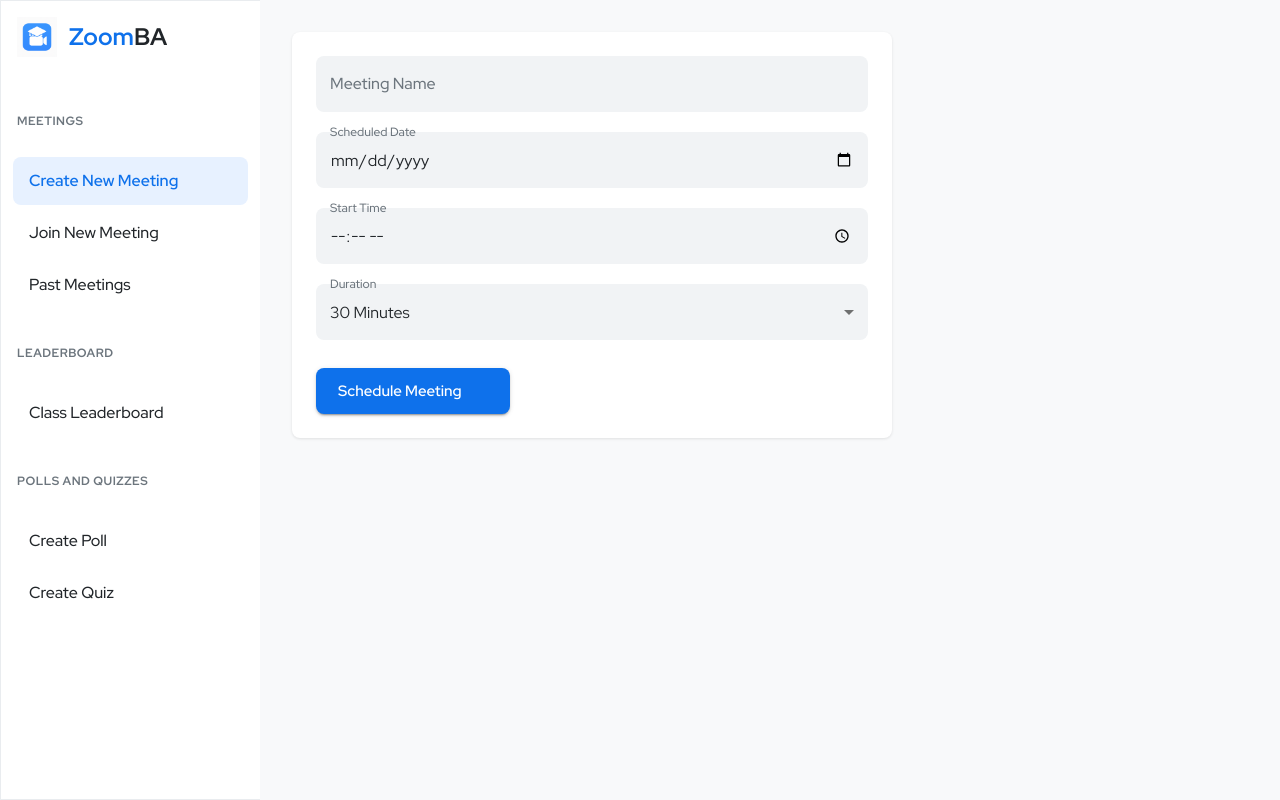
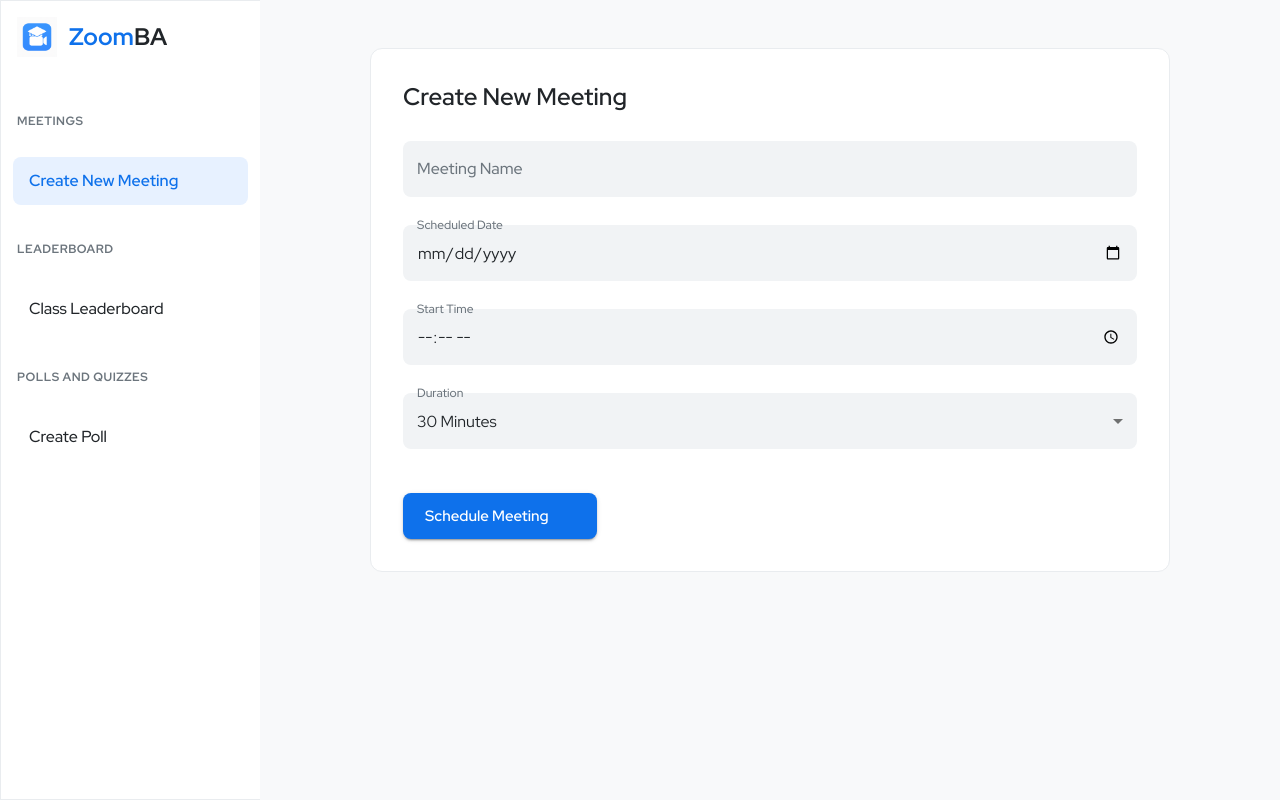
Before and after one commit to himudigonda/ZoomBA-FrontEnd, a React (Vite) app: page /create-meeting in a window 1280 px wide. Built offline with nearby package versions, Linux system fonts and the light colour scheme; some icons are missing.

Commit message:
feat: refine layout and navigation structure; enhance CreateMeeting and CreatePoll screens with improved styling and functionality

```diff
--- a/src/App.jsx
+++ b/src/App.jsx
@@ -5,12 +5,14 @@ import CreateMeeting from './screens/CreateMeeting';
 import Leaderboard from './screens/Leaderboard';
 import CreatePoll from './screens/CreatePoll';
 import { Box, Typography } from '@mui/material';
-import AddCircleOutlineIcon from '@mui/icons-material/AddCircleOutline'; // Import icon
+import AddCircleOutlineIcon from '@mui/icons-material/AddCircleOutline';
 
-// Placeholder components for routes not yet built
-const Placeholder = ({ title }) => <Typography variant="h4">{title} Coming Soon</Typography>;
+// Placeholder components (if used - can be removed if not needed elsewhere)
+// const Placeholder = ({ title }) => <Typography variant="h4">{title} Coming Soon</Typography>;
+
+// Base Screen (Welcome screen)
 const BaseScreen = () => (
-  <Box sx={{ display: 'flex', flexDirection: 'column', alignItems: 'center', justifyContent: 'center', height: '70vh' }}>
+  <Box sx={{ display: 'flex', flexDirection: 'column', alignItems: 'center', justifyContent: 'center', flexGrow: 1 /* Allow BaseScreen to fill space */ }}>
     <AddCircleOutlineIcon sx={{ fontSize: 80, color: 'grey.400', mb: 2 }} />
     <Typography variant="h6" sx={{ color: 'text.secondary' }}>
       Create / Join Meeting to Get Started
@@ -20,17 +22,15 @@ const BaseScreen = () => (
 
 function App() {
   return (
-    // Assuming Auth routes are handled elsewhere or not needed for this MVP UI part
     <Layout>
       <Routes>
-        <Route path="/" element={<BaseScreen />} /> {/* Base screen */}
+        <Route path="/" element={<BaseScreen />} />
         <Route path="/create-meeting" element={<CreateMeeting />} />
-        <Route path="/join-meeting" element={<Placeholder title="Join Meeting" />} />
-        <Route path="/past-meetings" element={<Placeholder title="Past Meetings" />} />
+        {/* Removed '/join-meeting' route */}
+        {/* Removed '/past-meetings' route */}
         <Route path="/leaderboard" element={<Leaderboard />} />
         <Route path="/create-poll" element={<CreatePoll />} />
-        <Route path="/create-quiz" element={<Placeholder title="Create Quiz" />} />
-        {/* Add other routes as needed */}
+        {/* Removed '/create-quiz' route */}
       </Routes>
     </Layout>
   );
--- a/src/components/Layout.jsx
+++ b/src/components/Layout.jsx
@@ -1,19 +1,19 @@
 // src/components/Layout.jsx
 import React from 'react';
-import { NavLink, useLocation } from 'react-router-dom'; // Use NavLink for active styling
-import { Drawer, List, ListItemButton, ListItemText, Box, ListSubheader, Divider } from '@mui/material';
+import { NavLink, useLocation } from 'react-router-dom';
+import { Drawer, List, ListItemButton, ListItemText, Box, ListSubheader } from '@mui/material';
 import Logo from './Logo'; // Import the Logo component
 
-const drawerWidth = 260; // Keep drawer width
+const drawerWidth = 260;
 
-// Define navigation structure (no changes here)
+// Define UPDATED navigation structure
 const navSections = [
     {
         title: 'Meetings',
         items: [
             { text: 'Create New Meeting', path: '/create-meeting' },
-            { text: 'Join New Meeting', path: '/join-meeting' },
-            { text: 'Past Meetings', path: '/past-meetings' },
+            // Removed 'Join New Meeting'
+            // Removed 'Past Meetings'
         ]
     },
     {
@@ -26,16 +26,16 @@ const navSections = [
         title: 'Polls and Quizzes',
         items: [
             { text: 'Create Poll', path: '/create-poll' },
-            { text: 'Create Quiz', path: '/create-quiz' },
+            // Removed 'Create Quiz'
         ]
     }
 ];
 
 export default function Layout({ children }) {
-    const location = useLocation(); // Get current path
+    const location = useLocation();
 
     return (
-        <Box sx={{ display: 'flex' }}>
+        <Box sx={{ display: 'flex', minHeight: '100vh' /* Ensure layout takes full viewport height */ }}>
             <Drawer
                 variant="permanent"
                 anchor="left"
@@ -45,14 +45,16 @@ export default function Layout({ children }) {
                     '& .MuiDrawer-paper': {
                         width: drawerWidth,
                         boxSizing: 'border-box',
-                        borderRight: 'none', // Ensure no border from drawer itself
-                        backgroundColor: 'background.paper' // Use theme background
+                        borderRight: 'none',
+                        backgroundColor: 'background.paper'
                     },
                 }}
             >
                 <Logo />
                 <List sx={{ pt: 0 }}>
                     {navSections.map((section) => (
+                        // Only render section if it has items after filtering
+                        section.items.length > 0 && (
                             <React.Fragment key={section.title}>
                                 <ListSubheader sx={{ bgcolor: 'transparent', fontWeight: 'bold', color: 'text.secondary', pt: 2, pb: 1, textTransform: 'uppercase', fontSize: '0.75rem', letterSpacing: '0.5px' }}>
                                     {section.title}
@@ -64,32 +66,35 @@ export default function Layout({ children }) {
                                         to={item.path}
                                         selected={location.pathname === item.path}
                                     >
-                                    {/* Use primaryTypographyProps from theme */}
                                         <ListItemText primary={item.text} />
                                     </ListItemButton>
                                 ))}
                             </React.Fragment>
+                        )
                     ))}
                 </List>
             </Drawer>
 
-            {/* Main Content Area - Updated for centering and max-width */}
+            {/* Main Content Area - Still centered with max-width but allows vertical growth */}
             <Box
                 component="main"
                 sx={{
                     flexGrow: 1,
-                    bgcolor: 'background.default', // Use theme default background
-                    p: 4, // Keep padding or adjust (e.g., p: { xs: 2, sm: 3, md: 4 })
-                    minHeight: '100vh',
-                    display: 'flex', // Use flex to help center content potentially
-                    flexDirection: 'column', // Stack content vertically
-                    alignItems: 'center', // Center content horizontally
+                    bgcolor: 'background.default',
+                    p: { xs: 2, sm: 3, md: 4 }, // Responsive padding
+                    display: 'flex',
+                    flexDirection: 'column', // Stack children vertically
+                    alignItems: 'center', // Center children horizontally
+                    overflowY: 'auto', // Allow scrolling on the main content area if needed
                 }}
             >
-                {/* Add a wrapper Box to control the content's max width and centering */}
+                {/* Inner wrapper controls max width and allows children to take height */}
                 <Box sx={{
-                    width: '100%', maxWidth: '1200px', // Set a max-width for content readability
-                    flexGrow: 1
+                    width: '100%',
+                    maxWidth: '1200px',
+                    display: 'flex', // Use flexbox here too
+                    flexDirection: 'column', // Stack content
+                    flexGrow: 1, // Allow this box to grow vertically
                 }}>
                     {children}
                 </Box>
--- a/src/screens/CreateMeeting.jsx
+++ b/src/screens/CreateMeeting.jsx
@@ -1,30 +1,50 @@
 // src/screens/CreateMeeting.jsx
-import { Box, TextField, Button, MenuItem, Typography, Stack } from '@mui/material';
-import ArrowForwardIcon from '@mui/icons-material/ArrowForward'; // Import arrow icon
+import { Box, TextField, Button, MenuItem, Typography, Stack, Paper } from '@mui/material';
+import ArrowForwardIcon from '@mui/icons-material/ArrowForward';
+import EventIcon from '@mui/icons-material/Event'; // Icon for Date
+import AccessTimeIcon from '@mui/icons-material/AccessTime'; // Icon for Time
 
 export default function CreateMeeting() {
     return (
-        <Box sx={{ maxWidth: 600, p: 3, backgroundColor: 'background.paper', borderRadius: 2, boxShadow: '0 1px 3px rgba(0,0,0,0.1)' }}>
-            {/* Title is handled by Layout/Route structure, or add Typography here if needed */}
-            {/* <Typography variant="h5" gutterBottom sx={{ mb: 3, fontWeight: 600 }}>
-                 Create New Meeting // Optional title within the card
-             </Typography> */}
+        // Outer Box to center the Paper card within the available space
+        <Box sx={{ display: 'flex', justifyContent: 'center', width: '100%', pt: 2 /* Add some padding top */ }}>
+            <Paper
+                elevation={0} // Use theme's border/shadow for elevation 0
+                sx={{
+                    p: { xs: 3, md: 4 }, // Responsive padding inside the card
+                    width: '100%', // Take full width of parent
+                    maxWidth: '800px', // Increase max width for a larger card
+                    borderRadius: 3, // More pronounced border radius
+                    // border: '1px solid', // Use border from theme or uncomment if needed
+                    // borderColor: 'grey.200'
+                }}
+            >
+                <Stack spacing={3.5}> {/* Increase spacing between elements */}
+                    <Typography variant="h5" sx={{ mb: 1, fontWeight: 600 }}>
+                        Create New Meeting
+                    </Typography>
 
-            <Stack spacing={2.5}> {/* Use Stack for easy spacing */}
                     <TextField
                         label="Meeting Name"
                         fullWidth
-                    variant="outlined" // Use outlined variant (styled in theme)
-                    // InputLabelProps={{ shrink: true }} // Only needed for type date/time usually
-                    placeholder="e.g., Weekly Sync" // Add placeholder
+                        variant="outlined"
+                        placeholder="e.g., Project Alpha Kick-off"
                     />
 
                     <TextField
-                    label="Scheduled Date" // Changed label
+                        label="Scheduled Date"
                         type="date"
                         fullWidth
                         variant="outlined"
                         InputLabelProps={{ shrink: true }}
+                    // Optional: Add icon - requires InputAdornment
+                    // InputProps={{
+                    //     endAdornment: (
+                    //         <InputAdornment position="end">
+                    //             <EventIcon color="action"/>
+                    //         </InputAdornment>
+                    //     ),
+                    // }}
                     />
 
                     <TextField
@@ -33,6 +53,14 @@ export default function CreateMeeting() {
                         fullWidth
                         variant="outlined"
                         InputLabelProps={{ shrink: true }}
+                    // Optional: Add icon - requires InputAdornment
+                    // InputProps={{
+                    //     endAdornment: (
+                    //         <InputAdornment position="end">
+                    //             <AccessTimeIcon color="action"/>
+                    //         </InputAdornment>
+                    //     ),
+                    // }}
                     />
 
                     <TextField
@@ -42,25 +70,26 @@ export default function CreateMeeting() {
                         variant="outlined"
                         defaultValue={30}
                         InputLabelProps={{ shrink: true }} // Keep shrink for select
+                    // sx={{ '& .MuiSelect-select': { display: 'flex', alignItems: 'center' } }} // Align select text if needed
                     >
-                    {[15, 30, 45, 60, 75, 90].map((option) => ( // Added more options
+                        {[15, 30, 45, 60, 75, 90, 120].map((option) => ( // Added more options
                             <MenuItem key={option} value={option}>
                                 {option} Minutes
                             </MenuItem>
                         ))}
                     </TextField>
 
-                <Box sx={{ pt: 1 }}> {/* Add padding top before button */}
+                    <Box sx={{ pt: 2 }}> {/* Add padding top before button */}
                         <Button
                             variant="contained"
                             size="large"
-                        endIcon={<ArrowForwardIcon />} // Add end icon
-                        sx={{ /* Styling handled by theme, add specific overrides here if needed */ }}
+                            endIcon={<ArrowForwardIcon />}
                         >
                             Schedule Meeting
                         </Button>
                     </Box>
                 </Stack>
+            </Paper>
         </Box>
     );
 }
--- a/src/screens/CreatePoll.jsx
+++ b/src/screens/CreatePoll.jsx
@@ -97,7 +97,7 @@ function PollCard({ poll, pollIndex, updatePoll, removePoll }) { // Added remove
                         <Box key={optionIndex} sx={{ display: 'flex', gap: 1, alignItems: 'center', mb: 1 }}>
                             <FormControlLabel
                                 value={optionIndex.toString()}
-                                control={<Radio size="small" icon={<RadioButtonUncheckedIcon fontSize="small" />} checkedIcon={<CheckCircleOutlineIcon fontSize="small" />} />}
+                                control={<Radio size="small" icon={<RadioButtonUncheckedIcon fontSize="small"/>} checkedIcon={<CheckCircleOutlineIcon fontSize="small"/>} />}
                                 label={
                                     <TextField
                                         placeholder={`Option ${optionIndex + 1}`}
@@ -114,7 +114,7 @@ function PollCard({ poll, pollIndex, updatePoll, removePoll }) { // Added remove
                             />
                              {poll.options.length > 1 && (
                                  <IconButton size="small" onClick={() => removeOption(optionIndex)} color="error" sx={{ ml: 1 }}>
-                                    <RemoveCircleOutlineIcon fontSize="inherit" />
+                                     <RemoveCircleOutlineIcon fontSize="inherit"/>
                                  </IconButton>
                              )}
                         </Box>
```
Also changed, not shown: src/screens/Leaderboard.jsx (+62 -90 lines). Lines whose indentation alone changed are shown as unchanged.
